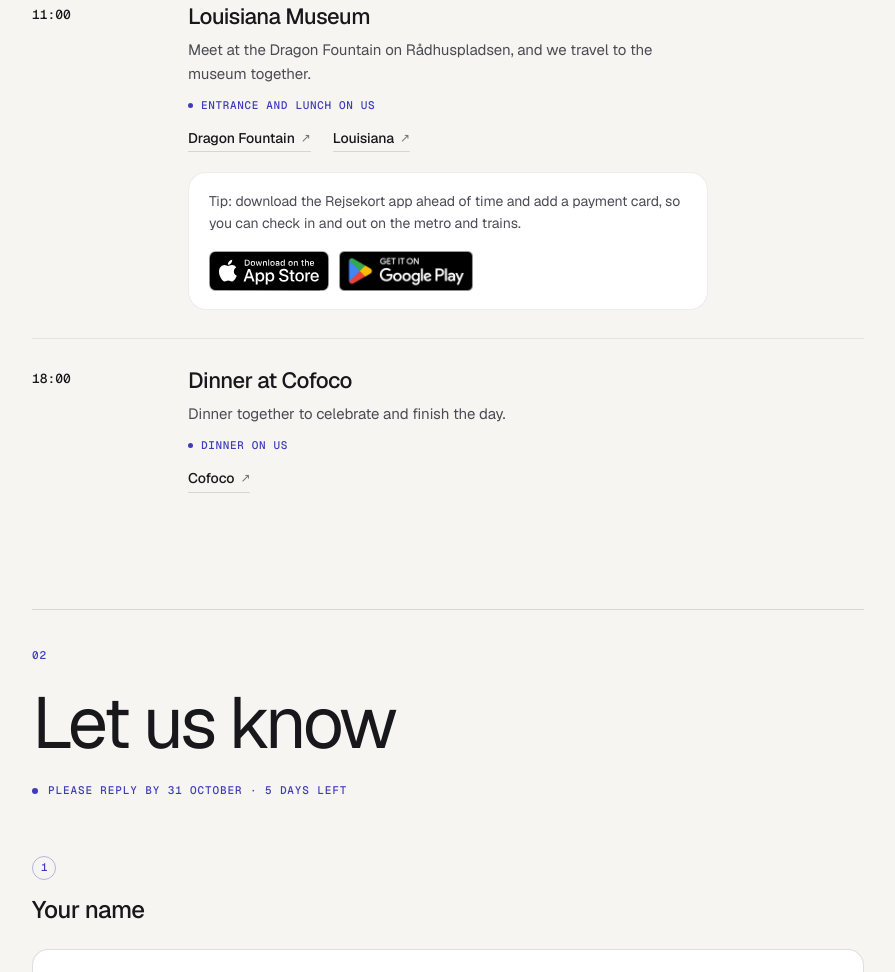
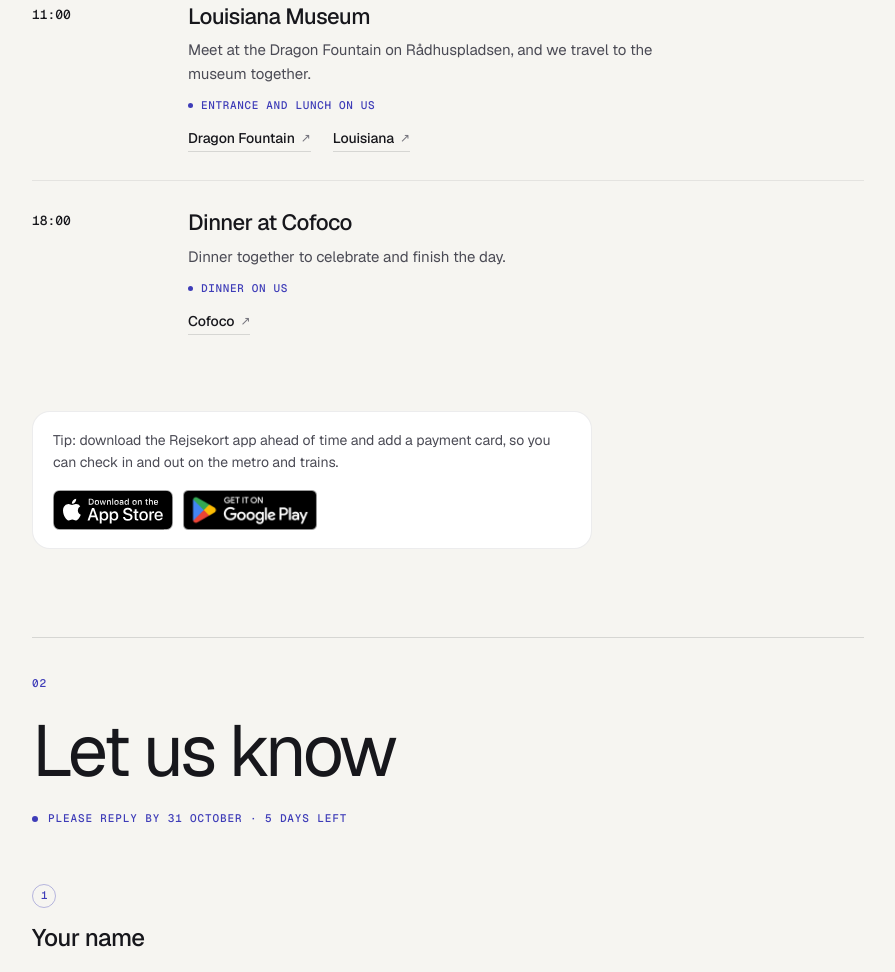
Before and after one commit to jtarget/cv-2.0, a website: page wedding/index.html in a window 1280 px wide. Shown: the part 1675-2647 px from the top of the page, without its empty margins (192-1087 px from the left). Drawn offline with nearby package versions, Linux system fonts and the light colour scheme.

Commit message:
Wedding page: Rejsekort tip moves to the end of the plan
Co-Authored-By: Claude Opus 5.5 <noreply@anthropic.com>

```diff
--- a/wedding/index.html
+++ b/wedding/index.html
@@ -164,15 +164,15 @@
 			.event .map::after { content: "↗"; font-size: 12px; color: var(--muted); transition: transform .2s var(--ease), color .2s; }
 			.event .map:hover { border-color: var(--indigo); color: var(--indigo); }
 			.event .map:hover::after { color: var(--indigo); transform: translate(1px, -1px); }
-			.event .tip {
-				order: 3; margin-top: 20px; padding: 18px 20px; max-width: 520px;
+			.tip {
+				margin-top: 48px; padding: 18px 20px; max-width: 560px;
 				background: var(--surface); border: 1px solid var(--hair); border-radius: 18px;
 				font-size: 14px; line-height: 1.55; color: var(--ink-2);
 			}
-			.event .tip .stores { display: flex; flex-wrap: wrap; gap: 10px; margin-top: 16px; }
-			.event .tip .stores a { display: block; line-height: 0; border-radius: 8px; transition: opacity .2s, transform .25s var(--ease); }
-			.event .tip .stores a:hover { opacity: .85; transform: translateY(-1px); }
-			.event .tip .stores img { display: block; width: auto; height: 40px; }
+			.tip .stores { display: flex; flex-wrap: wrap; gap: 10px; margin-top: 16px; }
+			.tip .stores a { display: block; line-height: 0; border-radius: 8px; transition: opacity .2s, transform .25s var(--ease); }
+			.tip .stores a:hover { opacity: .85; transform: translateY(-1px); }
+			.tip .stores img { display: block; width: auto; height: 40px; }
 
 			/* Form */
 			.sheet { position: relative; }
@@ -483,13 +483,6 @@
 							<h3 data-t="louisianaTitle"></h3>
 							<p data-t="louisianaText"></p>
 							<p class="maps"><a class="map" href="https://www.google.com/maps/search/?api=1&query=Dragespringvandet%2C%20R%C3%A5dhuspladsen%2C%201550%20K%C3%B8benhavn" target="_blank" rel="noopener" data-t="mapMetro">Dragon Fountain</a><a class="map" href="https://www.google.com/maps/search/?api=1&query=Louisiana%20Museum%20of%20Modern%20Art%2C%20Gammel%20Strandvej%2013%2C%203050%20Humleb%C3%A6k" target="_blank" rel="noopener">Louisiana</a></p>
-							<div class="tip">
-								<span data-t="rejsekortTip"></span>
-								<span class="stores">
-									<a href="https://apps.apple.com/dk/app/rejsekort/id6469603787" target="_blank" rel="noopener"><img data-badge="apple" src="img/badges/apple-en.svg" alt="Download on the App Store" width="120" height="40" /></a>
-									<a href="https://play.google.com/store/apps/details?id=dk.rejsekort.digitalrejsekort" target="_blank" rel="noopener"><img data-badge="google" src="img/badges/google-en.png" alt="Get it on Google Play" width="135" height="40" /></a>
-								</span>
-							</div>
 							<span class="on-us" data-t="lunchOnUs"></span>
 						</div>
 					</div>
@@ -503,6 +496,14 @@
 						</div>
 					</div>
 					</div>
+				</div>
+
+				<div class="tip">
+					<span data-t="rejsekortTip"></span>
+					<span class="stores">
+						<a href="https://apps.apple.com/dk/app/rejsekort/id6469603787" target="_blank" rel="noopener"><img data-badge="apple" src="img/badges/apple-en.svg" alt="Download on the App Store" width="120" height="40" /></a>
+						<a href="https://play.google.com/store/apps/details?id=dk.rejsekort.digitalrejsekort" target="_blank" rel="noopener"><img data-badge="google" src="img/badges/google-en.png" alt="Get it on Google Play" width="135" height="40" /></a>
+					</span>
 				</div>
 			</section>
 
```
